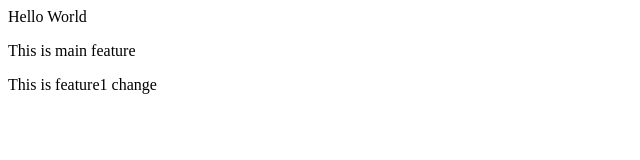
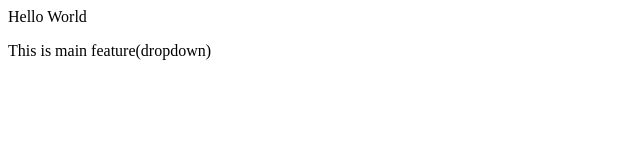
Before and after one commit to rupesh5320/demo, a plain HTML site: page index.html in a window 1280 px wide. Shown: the whole page, without its empty margins (0-640 px from the left). Drawn offline with Linux system fonts and the light colour scheme.

```diff
--- a/index.html
+++ b/index.html
@@ -1,3 +1,2 @@
 <p>Hello World</p>
-<p>This is main feature</p>
-<p>This is feature1 change</p>
+<p>This is main feature(dropdown)</p>
```
